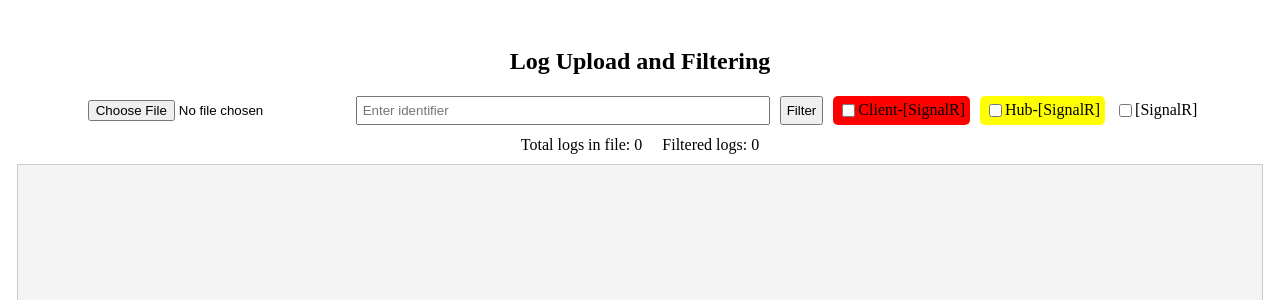
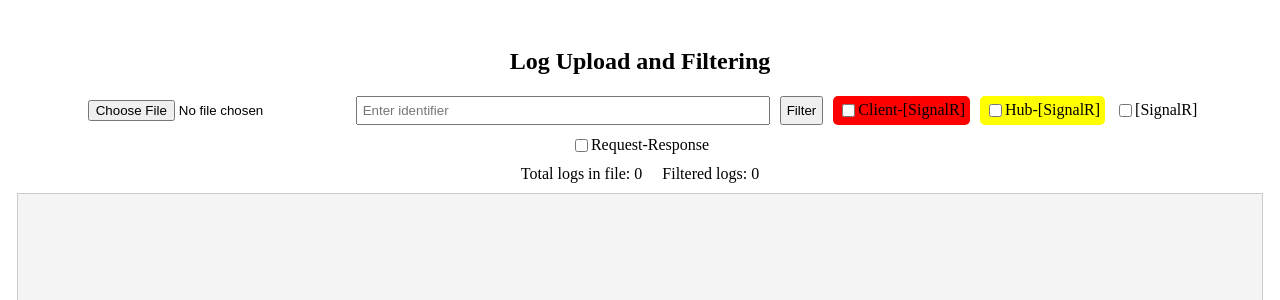
Before and after one commit to SergKredo/log-viewer-app, an Angular app: page / in a window 1280 px wide. Shown: the top 300 px of the page. Built offline with nearby package versions, Linux system fonts and the light colour scheme.

Commit message:
filter_logs_1.4

```diff
--- a/src/app/log-viewer/log-viewer.component.ts
+++ b/src/app/log-viewer/log-viewer.component.ts
@@ -19,6 +19,9 @@ import { FormsModule } from '@angular/forms';
         </label>
         <label class="filter-signalr-label">
           <input type="checkbox" [(ngModel)]="filterSignalR" (change)="filterLogs()" /> [SignalR]
+        </label>
+        <label class="request-response-label">
+          <input type="checkbox" [(ngModel)]="filterRequestResponse" (change)="filterLogs()" /> Request-Response
         </label>
       </div>
       <div class="log-info">
@@ -45,6 +48,7 @@ import { FormsModule } from '@angular/forms';
     `.signalr-label { display: flex; align-items: center; background-color: red; padding: 5px; border-radius: 5px; }`,
     `.hub-label { display: flex; align-items: center; background-color: yellow; padding: 5px; border-radius: 5px; }`,
     `.filter-signalr-label { display: flex; align-items: center; }`,
+    `.request-response-label { display: flex; align-items: center; }`,
     `.highlight-signalr { background-color: #ffcccc; }`, // Red background color for highlighting
     `.highlight-hub { background-color: #ffffcc; }`, // Yellow background color for highlighting
     `.loader { text-align: center; font-size: 20px; padding: 20px; }` // Loader style
@@ -59,6 +63,7 @@ export class LogViewerComponent {
   highlightSignalR: boolean = false;
   highlightHub: boolean = false;
   filterSignalR: boolean = false;
+  filterRequestResponse: boolean = false;
   isLoading: boolean = false; // Loading state
 
   loadFile(event: any): void {
@@ -77,17 +82,21 @@ export class LogViewerComponent {
 
   filterLogs(): void {
     this.isLoading = true; // Start loading
-    let filtered = this.logs;
+    let filtered = this.groupLogs(this.logs);
 
     if (this.filterId) {
-      filtered = filtered.filter(line => line.includes(this.filterId));
+      filtered = filtered.filter(log => log.includes(this.filterId));
     }
 
     if (this.filterSignalR) {
-      filtered = filtered.filter(line => line.includes('[SignalR]') || line.includes('WebScapeHub'));
+      filtered = filtered.filter(log => log.includes('[SignalR]') || log.includes('WebScapeHub'));
     }
 
-    this.filteredLogs = this.groupLogs(filtered);
+    if (this.filterRequestResponse) {
+      filtered = this.filterRequestResponseLogs(filtered);
+    }
+
+    this.filteredLogs = filtered;
     this.isLoading = false; // End loading
   }
 
@@ -123,4 +132,37 @@ export class LogViewerComponent {
   isTimestamp(line: string): boolean {
     return this.extractTimestamp(line) !== null;
   }
+
+  filterRequestResponseLogs(logs: string[]): string[] {
+    const requestResponseLogs: string[] = [];
+    const requestResponseMap: Map<string, string[]> = new Map();
+
+    logs.forEach(log => {
+      const requestIdMatch = log.match(/Request ID:([a-zA-Z0-9-]+)/);
+      const responseIdMatch = log.match(/Response ID:([a-zA-Z0-9-]+)/);
+
+      if (requestIdMatch) {
+        const requestId = requestIdMatch[1];
+        if (!requestResponseMap.has(requestId)) {
+          requestResponseMap.set(requestId, []);
+        }
+        requestResponseMap.get(requestId)!.push(log);
+      }
+
+      if (responseIdMatch) {
+        const responseId = responseIdMatch[1];
+        if (!requestResponseMap.has(responseId)) {
+          requestResponseMap.set(responseId, []);
+        }
+        requestResponseMap.get(responseId)!.push(log);
+      }
+    });
+
+    requestResponseMap.forEach((logs, id) => {
+      const uniqueLogs = Array.from(new Set(logs));
+      requestResponseLogs.push(uniqueLogs.join('\n'));
+    });
+
+    return requestResponseLogs;
+  }
 }
```
